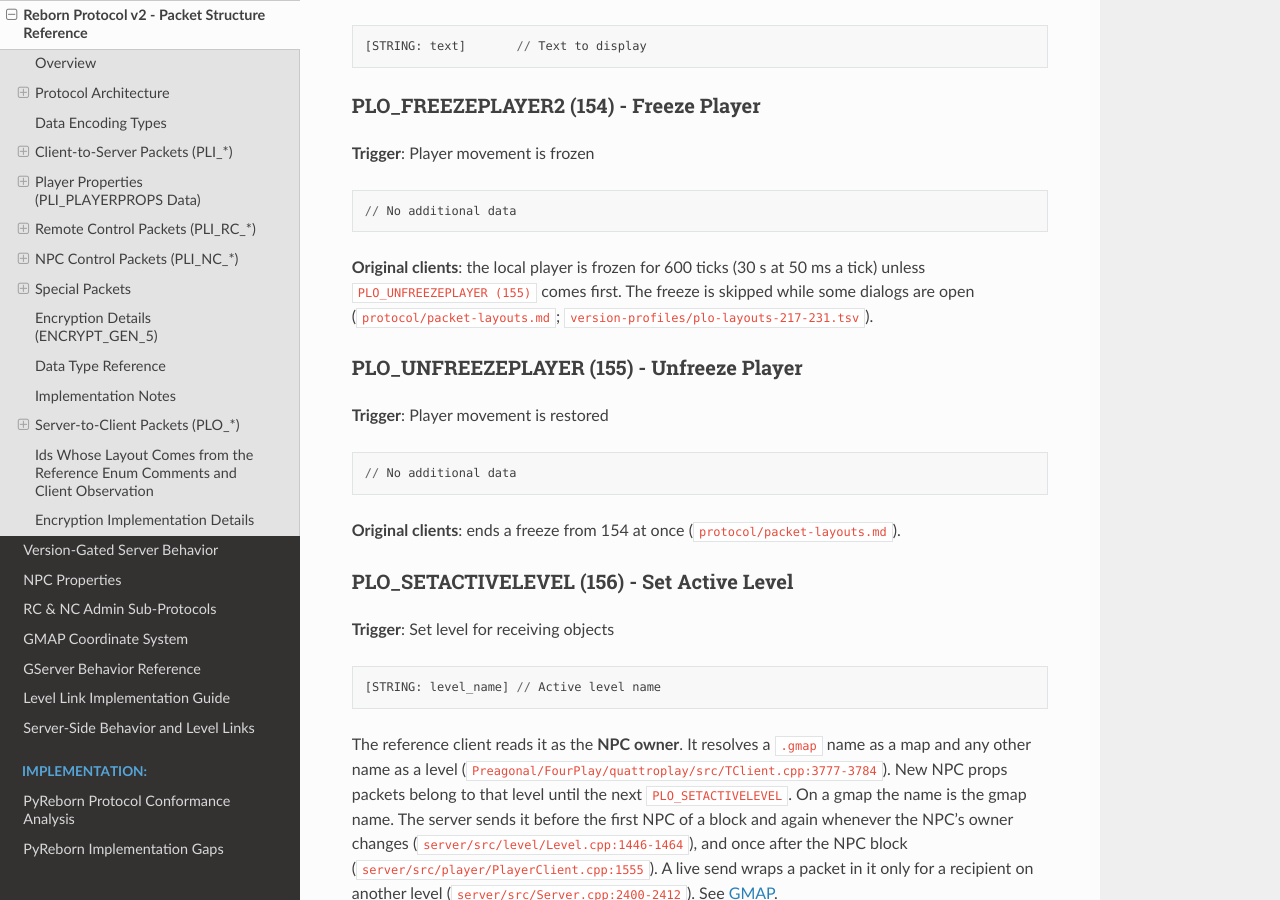
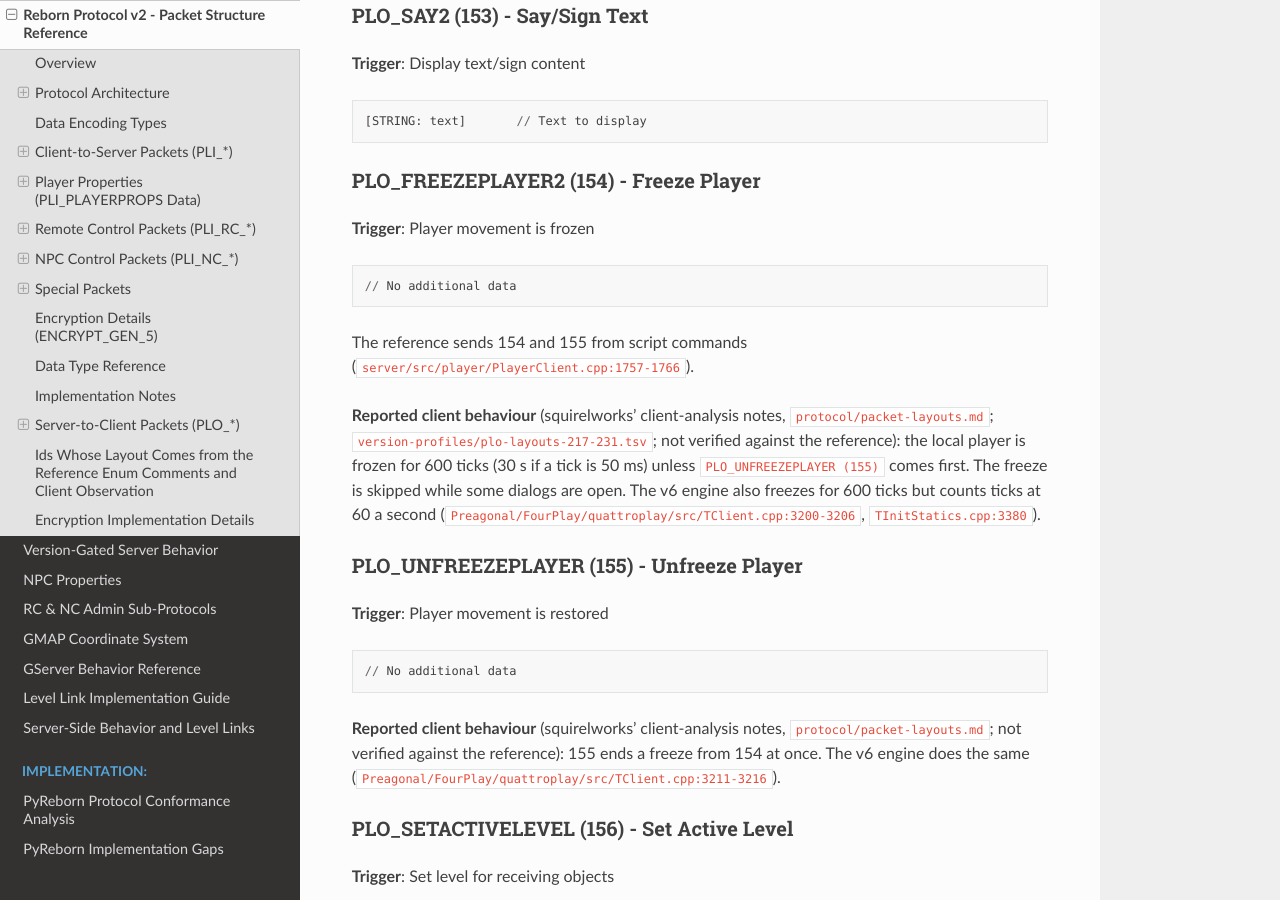
Before and after one commit to hosler/reborn-protocol-docs, a Sphinx documentation site: the page built from docs/protocol/packet-structures.md, in a window 1280 px wide and 900 px high, scrolled down 58770 px. Built offline with Sphinx 7.4.7 and the Read the Docs theme 3.1.0, drawn with Linux system fonts in a browser that asks for light colours; some of the changed text lies outside the part shown.

Commit message:
PR #29 fixups: client claims labelled as reported, push-away decode defined
Defined v in the 2.05 push-away formula, noted the v6 engine decodes
differently and counts ticks at 60 a second, and added that the reference
sends 154 and 155 from script commands (PlayerClient.cpp:1757-1766).
Analysis-repo links turned into plain text.

Co-Authored-By: Claude <noreply@anthropic.com>

````diff
--- a/docs/protocol/packet-structures.md
+++ b/docs/protocol/packet-structures.md
@@ -1830,8 +1830,9 @@ a label shown before the text: `"Private message:"`, `"Mass message:"`, `"Server
 ```
 The layout is from the enum comment (gs2lib `IEnums.h:207`).
 
-**Original clients**: the 2.05 client decodes each byte as `v / 16 - 4` and ignores the
-packet unless the player's level is the active level ([`protocol/packet-layouts.md`](https://github.com/squirelworks/Graal_analysis/blob/main/protocol/packet-layouts.md)).
+**Reported client behaviour** (squirelworks' client-analysis notes, `protocol/packet-layouts.md`; not verified against the reference): the 2.05 client decodes each byte as `v / 16 - 4`, where `v` is the value after the usual `- 32`, and ignores the
+packet unless the player's level is the active level. The v6 engine decodes the bytes differently, as `(byte - 32) * 0.5 - 1.5`
+(`Preagonal/FourPlay/quattroplay/src/TClient.cpp:5353-5359`), so the formula depends on the build.
 
 ### PLO_LEVELMODTIME (39) - Level Modification Time
 **Trigger**: The server sends it unsolicited on every level entry, after the board and
@@ -2262,9 +2263,13 @@ those builds this answers the enum comment's "might delete"; other builds are no
 // No additional data
 ```
 
-**Original clients**: the local player is frozen for 600 ticks (30 s at 50 ms a tick) unless
-`PLO_UNFREEZEPLAYER (155)` comes first. The freeze is skipped while some dialogs are open
-([`protocol/packet-layouts.md`](https://github.com/squirelworks/Graal_analysis/blob/main/protocol/packet-layouts.md); [`version-profiles/plo-layouts-217-231.tsv`](https://github.com/squirelworks/Graal_analysis/blob/main/version-profiles/plo-layouts-217-231.tsv)).
+The reference sends 154 and 155 from script commands
+(`server/src/player/PlayerClient.cpp:1757-1766`).
+
+**Reported client behaviour** (squirelworks' client-analysis notes, `protocol/packet-layouts.md`; `version-profiles/plo-layouts-217-231.tsv`; not verified against the reference): the local player is frozen for 600 ticks (30 s if a tick is 50 ms) unless
+`PLO_UNFREEZEPLAYER (155)` comes first. The freeze is skipped while some dialogs are open.
+The v6 engine also freezes for 600 ticks but counts ticks at 60 a second
+(`Preagonal/FourPlay/quattroplay/src/TClient.cpp:3200-3206`, `TInitStatics.cpp:3380`).
 
 ### PLO_UNFREEZEPLAYER (155) - Unfreeze Player
 **Trigger**: Player movement is restored
@@ -2272,7 +2277,8 @@ those builds this answers the enum comment's "might delete"; other builds are no
 // No additional data
 ```
 
-**Original clients**: ends a freeze from 154 at once ([`protocol/packet-layouts.md`](https://github.com/squirelworks/Graal_analysis/blob/main/protocol/packet-layouts.md)).
+**Reported client behaviour** (squirelworks' client-analysis notes, `protocol/packet-layouts.md`; not verified against the reference): 155 ends a freeze from 154 at once. The v6 engine does the same
+(`Preagonal/FourPlay/quattroplay/src/TClient.cpp:3211-3216`).
 
 ### PLO_SETACTIVELEVEL (156) - Set Active Level
 **Trigger**: Set level for receiving objects
````
